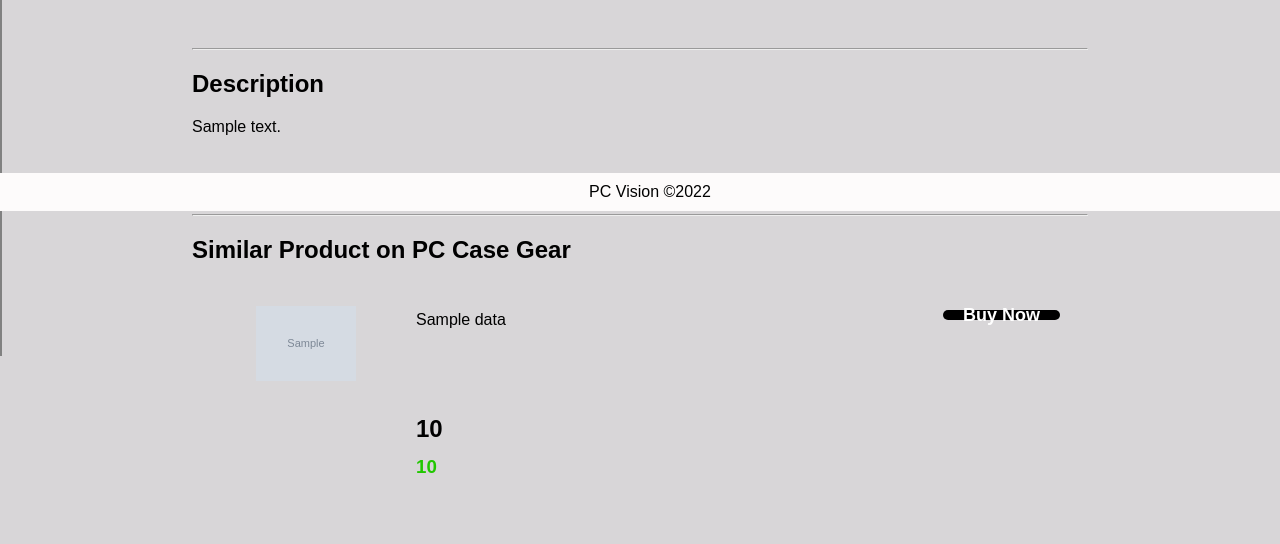
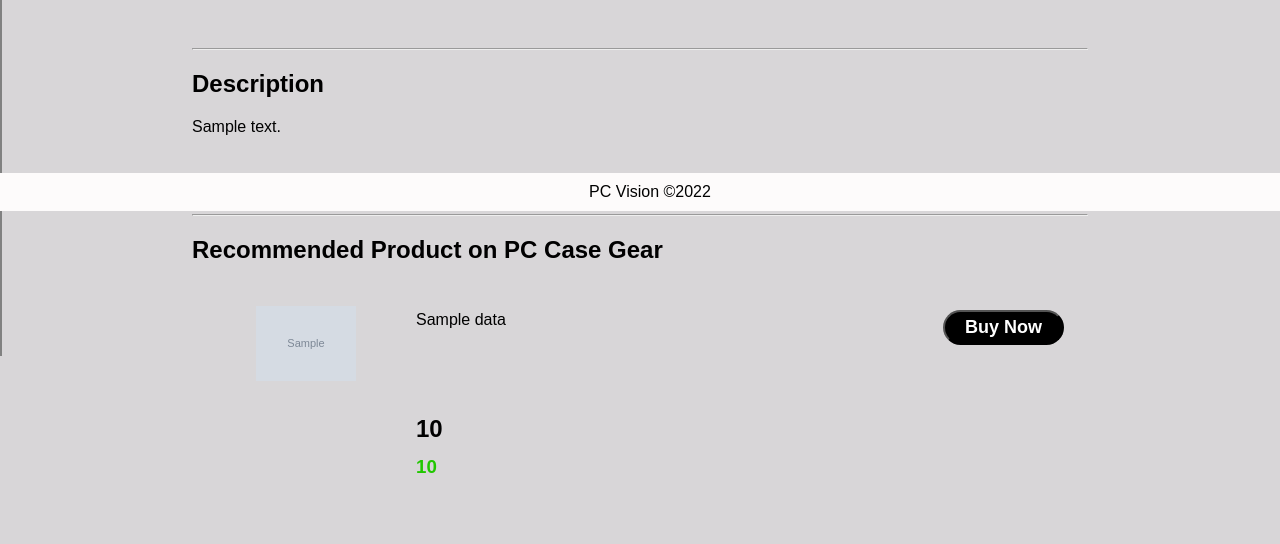
Before and after one commit to alex-ware/IT_Project, a Node server app: template views/itemUser.hbs in a window 1280 px wide. Shown: the part 589-1133 px from the top of the page. Run offline with Node 20, Linux system fonts and the light colour scheme; the template is opened without the code that fills it: most values are stand-ins (such as "Sample title", 1, 10 or a date in 2020); grey boxes marked "Sample" are stand-in pictures; some libraries are stand-ins or nearby versions.

Commit message:
tinkering with the buynow button

```diff
--- a/views/item.hbs
+++ b/views/item.hbs
@@ -14,7 +14,7 @@
         <p>{{data.reviews_no}}</p>
         <h3 id="available-text">{{data.availability}}</h3>
 
-            <a class="button" href="{{data.source}}" target="_blank" >Buy Now</a>
+        <a class="button" href="{{data.source}}" target="_blank" >Buy Now</a>
 
     </div>
 </div>
--- a/views/itemUser.hbs
+++ b/views/itemUser.hbs
@@ -34,7 +34,7 @@
     <div class="item-description final-item-margin">
         <hr>
         <div>
-            <h2>Similar Product on PC Case Gear</h2>
+            <h2>Recommended Product on PC Case Gear</h2>
         </div>
         <div class="list grid">
             <div class="list-grid-inner">
@@ -63,9 +63,9 @@
 
                             <div class="list-item-action">
                                 <div>
-
-                                    <a class="button" href="{{data.case_gear_source}}" target="_blank" >Buy Now</a>
-
+                                    <button class="button">
+                                        <a href="{{data.case_gear_source}}" target="_blank" >Buy Now</a>
+                                    </button>
                                 </div>
                             </div>
 
```
